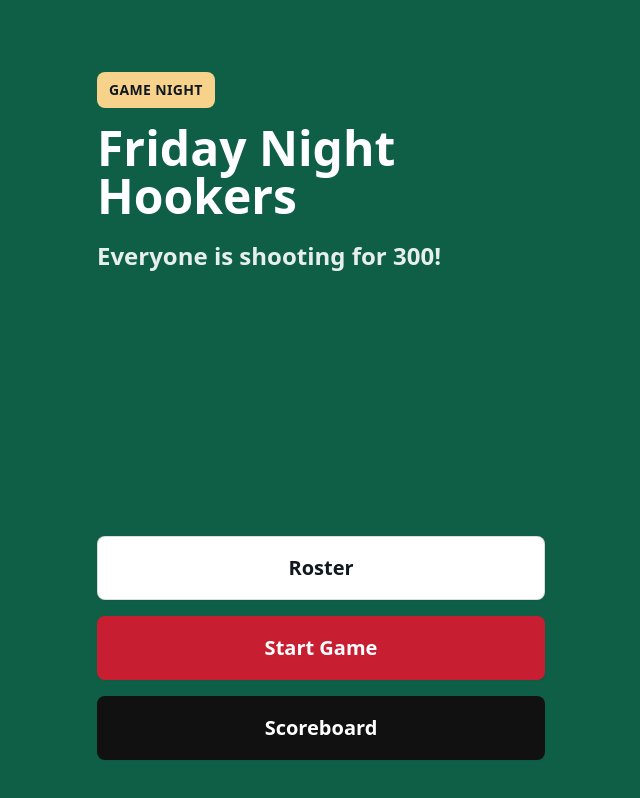
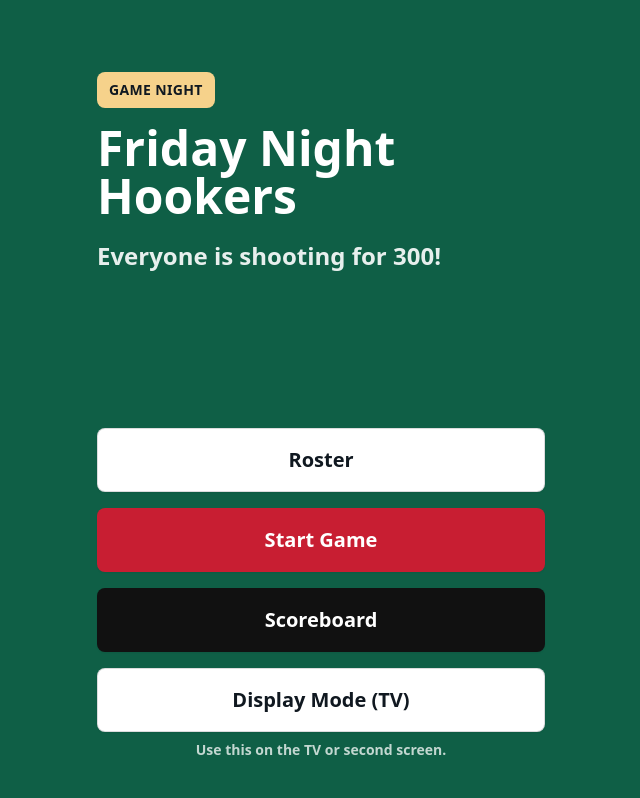
Before and after one commit to JPBob71/friday-night-hookers-scoreboard., a Next.js app: page / in a window 1280 px wide. Shown: the whole page, without its empty margins (319-959 px from the left). Built offline with nearby package versions, Linux system fonts and the light colour scheme.

Commit message:
Add TV display mode navigation

```diff
--- a/app/page.tsx
+++ b/app/page.tsx
@@ -20,6 +20,12 @@ export default function Home() {
           <BigLink href="/scoreboard" variant="black">
             Scoreboard
           </BigLink>
+          <div className="grid gap-2">
+            <BigLink href="/scoreboard-display">Display Mode (TV)</BigLink>
+            <p className="text-center text-sm font-bold text-white/75">
+              Use this on the TV or second screen.
+            </p>
+          </div>
         </nav>
       </div>
     </main>
```
